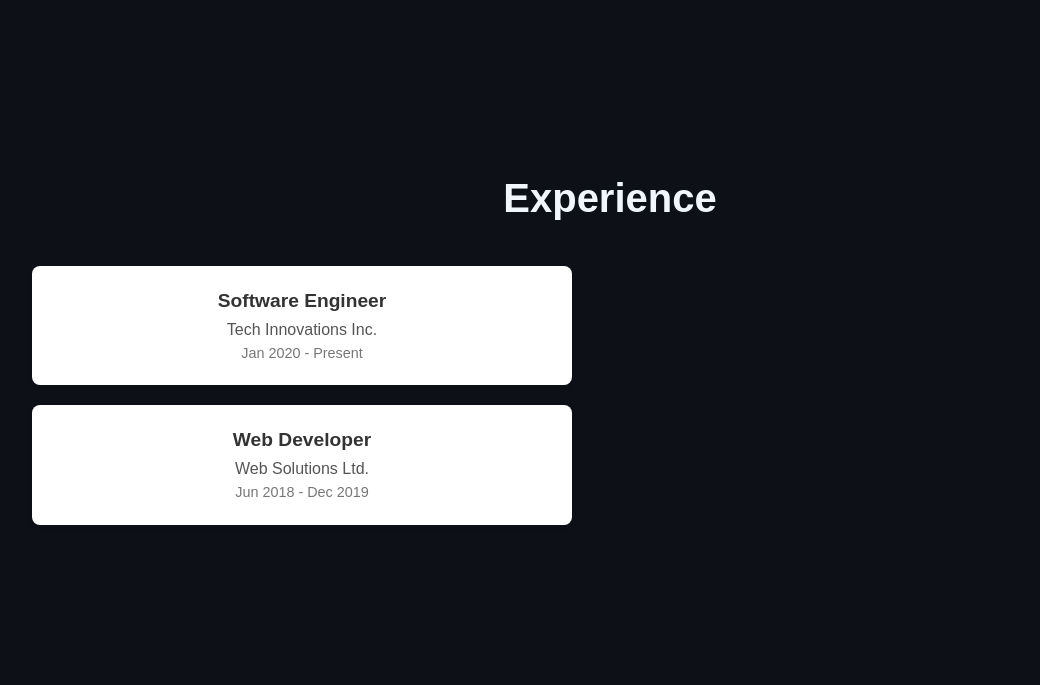
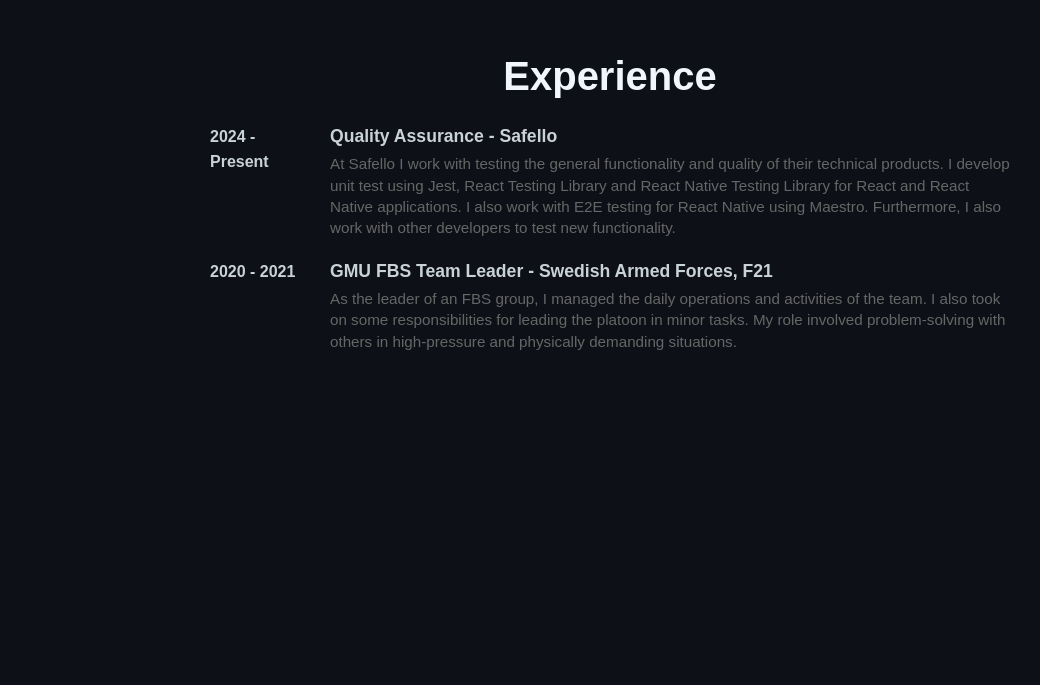
Before and after one commit to Ekronke/website2, a plain HTML site: page index.html in a window 1280 px wide. Shown: the part 1815-2500 px from the top of the page, without its empty margins (30-1070 px from the left). Drawn offline with Linux system fonts and the light colour scheme.

Commit message:
Styling update

```diff
--- a/css/style.css
+++ b/css/style.css
@@ -17,6 +17,120 @@ body, ul, li, h2, p {
     margin: 0;
     padding: 0;
     box-sizing: border-box; /* Add box-sizing reset */
+}
+
+
+/* Section styles */
+/* Add this CSS for fade-in effect */
+section {
+	height: 100vh;
+    padding: 4rem 2rem;
+    text-align: left;
+    background-color: #0d1117;
+    opacity: 0; /* Start with the section invisible */
+    transform: translateY(20px); /* Slightly move the section down */
+    transition: opacity 0.6s ease-out, transform 0.6s ease-out; /* Smooth transition */
+}
+
+section.fade-in {
+    opacity: 1; /* Fade in the section */
+    transform: translateY(0); /* Move section to original position */
+}
+
+section h2 {
+	text-align: center;
+    margin-bottom: 1rem;
+    font-size: 2.5rem; /* Larger font size for section titles */
+    color: #f0f6fc; /* Lighter color for section titles */
+}
+
+section p {
+    font-size: 1.2rem;
+    color: #8b949e; /* Muted grey for paragraph text */
+    max-width: 800px; /* Restrict the width of the paragraph text */
+    margin: 0 auto;
+}
+
+/* Background color for each section */
+#about {
+    background-color: #0d1117; /* Same background for consistency */
+}
+
+#projects {
+    background-color: #0d1117; /* Same background for consistency */
+}
+
+#experience {
+    width: 100%;
+    max-width: 800px;
+    margin: 0 auto;
+    padding: 20px;
+}
+
+.experience-item {
+    position: relative;
+    display: flex;
+    margin-bottom: 20px;
+    align-items: flex-start; /* Align items at the top */
+}
+
+.year {
+    flex: 0 0 100px; /* Fixed width to ensure consistent space */
+    font-weight: bold;
+    padding-right: 20px;
+    text-align: left;
+    margin-top: 0;
+}
+
+.role-company {
+    flex: 1; /* Allow this section to take up the remaining space */
+    display: flex;
+    flex-direction: column; /* Stack header and paragraph vertically */
+    justify-content: center; /* Center content vertically */
+}
+
+.role-company h3 {
+    margin: 0;
+    padding: 0;
+    line-height: 1.4; /* Slightly increased line height for better readability */
+    font-size: 1.1em; /* Slightly larger font size */
+}
+
+.role-company p {
+    margin: 5px 0 0 0;
+    color: #666; /* Slightly darker color for better contrast */
+    font-size: 0.95em; /* Slightly smaller font size for descriptions */
+    line-height: 1.4;
+}
+
+@media (max-width: 768px) {
+    .experience-item {
+        flex-direction: column; /* Stack items on smaller screens */
+        align-items: flex-start;
+    }
+
+    .year {
+        margin-bottom: 5px; /* Add some spacing between year and role-company */
+    }
+}
+
+#education {
+    width: 100%;
+    max-width: 800px;
+    margin: 0 auto;
+    padding: 20px;
+}
+
+/* Responsive Design for Smaller Screens */
+@media (max-width: 768px) {
+    nav ul {
+        flex-direction: column;
+        align-items: center; /* Center items vertically */
+    }
+
+    nav ul li {
+        margin: 10px 0;
+    }
 }
 
 /* Navbar styles */
@@ -54,70 +168,17 @@ nav ul li a:hover {
     color: #58a6ff; /* Blue color on hover */
 }
 
-/* Section styles */
-/* Add this CSS for fade-in effect */
-section {
-	height: 100vh;
-    padding: 4rem 2rem;
-    text-align: center;
-    background-color: #0d1117;
-    opacity: 0; /* Start with the section invisible */
-    transform: translateY(20px); /* Slightly move the section down */
-    transition: opacity 0.6s ease-out, transform 0.6s ease-out; /* Smooth transition */
+/* Icon Styles */
+nav ul li a .nav-icon-github {
+    width: 24px; /* Adjust icon size */
+    height: 24px;
+    margin-right: 8px; /* Add space between icon and text */
+    transition: transform 0.3s ease-in-out;
 }
 
-section.fade-in {
-    opacity: 1; /* Fade in the section */
-    transform: translateY(0); /* Move section to original position */
-}
-
-section h2 {
-    margin-bottom: 1rem;
-    font-size: 2.5rem; /* Larger font size for section titles */
-    color: #f0f6fc; /* Lighter color for section titles */
-}
-
-section p {
-    font-size: 1.2rem;
-    color: #8b949e; /* Muted grey for paragraph text */
-    max-width: 800px; /* Restrict the width of the paragraph text */
-    margin: 0 auto;
-}
-
-/* Background color for each section */
-#about {
-    background-color: #0d1117; /* Same background for consistency */
-}
-
-#projects {
-    background-color: #0d1117; /* Same background for consistency */
-}
-
-#experience {
-    background-color: #0d1117; /* Same background for consistency */
-}
-
-#education {
-    background-color: #0d1117; /* Same background for consistency */
-}
-
-/* Responsive Design for Smaller Screens */
-@media (max-width: 768px) {
-    nav ul {
-        flex-direction: column;
-        align-items: center; /* Center items vertically */
-    }
-
-    nav ul li {
-        margin: 10px 0;
-    }
-}
-
-/* Icon Styles */
-nav ul li a .nav-icon-github,
 nav ul li a .nav-icon-linkedin {
-    width: 24px; /* Adjust icon size */
-    height: 24px;
+    width: 30px; /* Adjust icon size */
+    height: 30px;
     margin-right: 8px; /* Add space between icon and text */
     transition: transform 0.3s ease-in-out;
 }
@@ -126,45 +187,3 @@ nav ul li a:hover .nav-icon-github,
 nav ul li a:hover .nav-icon-linkedin {
     transform: scale(1.1); /* Slightly increase size on hover */
 }
-
-.container {
-    display: flex;
-    flex-direction: column; /* Stack cards vertically */
-    align-items: center; /* Center cards horizontally */
-    gap: 20px; /* Space between cards */
-    max-width: 600px; /* Maximum width for the cards container */
-    width: 100%;
-    padding: 20px;
-    box-sizing: border-box; /* Include padding in width calculation */
-}
-
-.card {
-    background-color: #fff;
-    border-radius: 8px;
-    box-shadow: 0 2px 4px rgba(0, 0, 0, 0.1);
-    padding: 20px;
-    width: 100%; /* Full width of the container */
-    max-width: 500px; /* Maximum width for each card */
-    text-align: center;
-    transition: transform 0.2s ease-in-out;
-}
-
-.card:hover {
-    transform: scale(1.05);
-}
-
-.role {
-    font-size: 1.2em;
-    margin: 0;
-    color: #333;
-}
-
-.company {
-    font-size: 1em;
-    color: #555;
-}
-
-.date {
-    font-size: 0.9em;
-    color: #777;
-}
--- a/index.html
+++ b/index.html
@@ -15,6 +15,16 @@
             <li><a href="#education" onclick="scrollToSection('education')">Education</a></li>
             <li><a href="#experience" onclick="scrollToSection('experience')">Experience</a></li>
             <li><a href="#projects" onclick="scrollToSection('projects')">Projects</a></li>
+			<li>
+				<a href="https://github.com/ekronke" target="_blank">
+					<img src="images/github-mark-white.svg" alt="GitHub" class="nav-icon-github">
+				</a>
+			</li>
+			<li>
+				<a href="https://linkedin.com/in/erik-kronke" target="_blank">
+					<img src="images/linkedin-logo.svg" alt="LinkedIn" class="nav-icon-linkedin">
+				</a>
+			</li>
         </ul>
     </nav>
 
@@ -30,24 +40,40 @@
 
     <section id="education">
         <h2>Education</h2>
-        <p>List your academic background, including degrees, institutions, and graduation dates.</p>
-    </section>
-
-    <section id="experience">
-        <h2>Experience</h2>
-		<div class="container">
-			<div class="card">
-				<h3 class="role">Software Engineer</h3>
-				<p class="company">Tech Innovations Inc.</p>
-				<p class="date">Jan 2020 - Present</p>
+		<div class="experience-item">
+			<div class="year">2022 - Present</div>
+			<div class="role-company">
+				<h3>M.Sc. in Computer Engineering - KTH Royal Institute of Technology</h3>
+				<p>A five-year program with a focus on theoretical knowledge and practical skills that enable the effective use of computers. The first three years are focused on building a solid foundation of Computer Science, while the last two years are focused on specializing in an area of Math and Computer Science. The program gives once completed three degrees, a bachelors, a masters and the Swedish engineering title “Civilingenjör”.</p>
 			</div>
-			<div class="card">
-				<h3 class="role">Web Developer</h3>
-				<p class="company">Web Solutions Ltd.</p>
-				<p class="date">Jun 2018 - Dec 2019</p>
+		</div>
+		<div class="experience-item">
+			<div class="year">2021 - 2022</div>
+			<div class="role-company">
+				<h3>Technical Preparatory Year</h3>
+				<p>The technical preparatory year is a foundational program designed to equip students with the essential skills and knowledge required for the core engineering courses at KTH.</p>
 			</div>
 		</div>
     </section>
+
+	<section id="experience">
+		<h2>Experience</h2>
+		<div class="experience-item">
+			<div class="year">2024 - Present</div>
+			<div class="role-company">
+				<h3>Quality Assurance - Safello</h3>
+				<p>At Safello I work with testing the general functionality and quality of their technical products. I develop unit test using Jest, React Testing Library and React Native Testing Library for React and React Native applications. I also work with E2E testing for React Native using Maestro. Furthermore, I also work with other developers to test new functionality.</p>
+			</div>
+		</div>
+		<div class="experience-item">
+			<div class="year">2020 - 2021</div>
+			<div class="role-company">
+				<h3>GMU FBS Team Leader - Swedish Armed Forces, F21</h3>
+				<p>As the leader of an FBS group, I managed the daily operations and activities of the team. I also took on some responsibilities for leading the platoon in minor tasks. My role involved problem-solving with others in high-pressure and physically demanding situations.</p>
+			</div>
+		</div>
+		<!-- Add more experience items as needed -->
+	</section>
 
     <section id="projects">
         <h2>Projects</h2>
```
